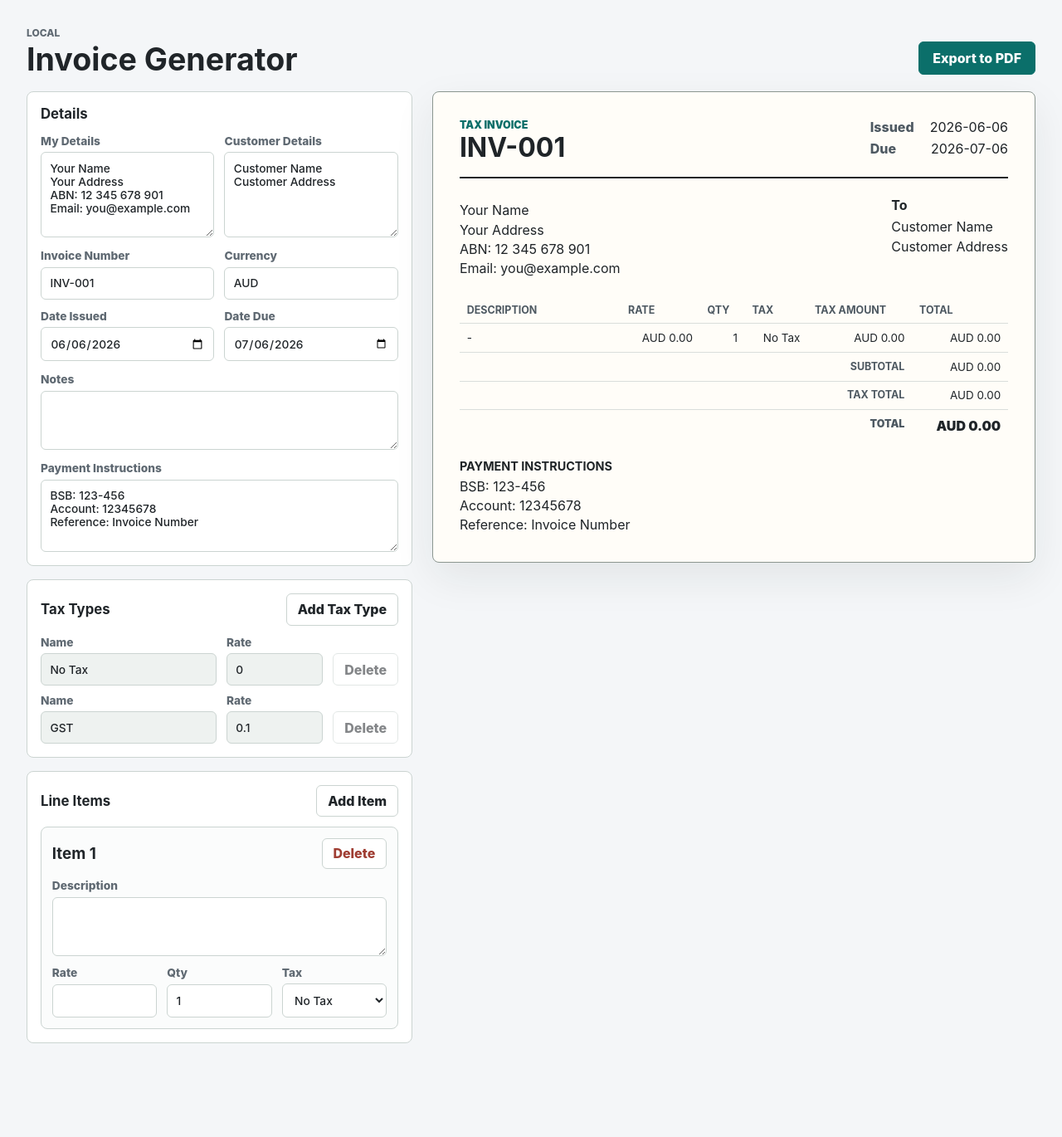
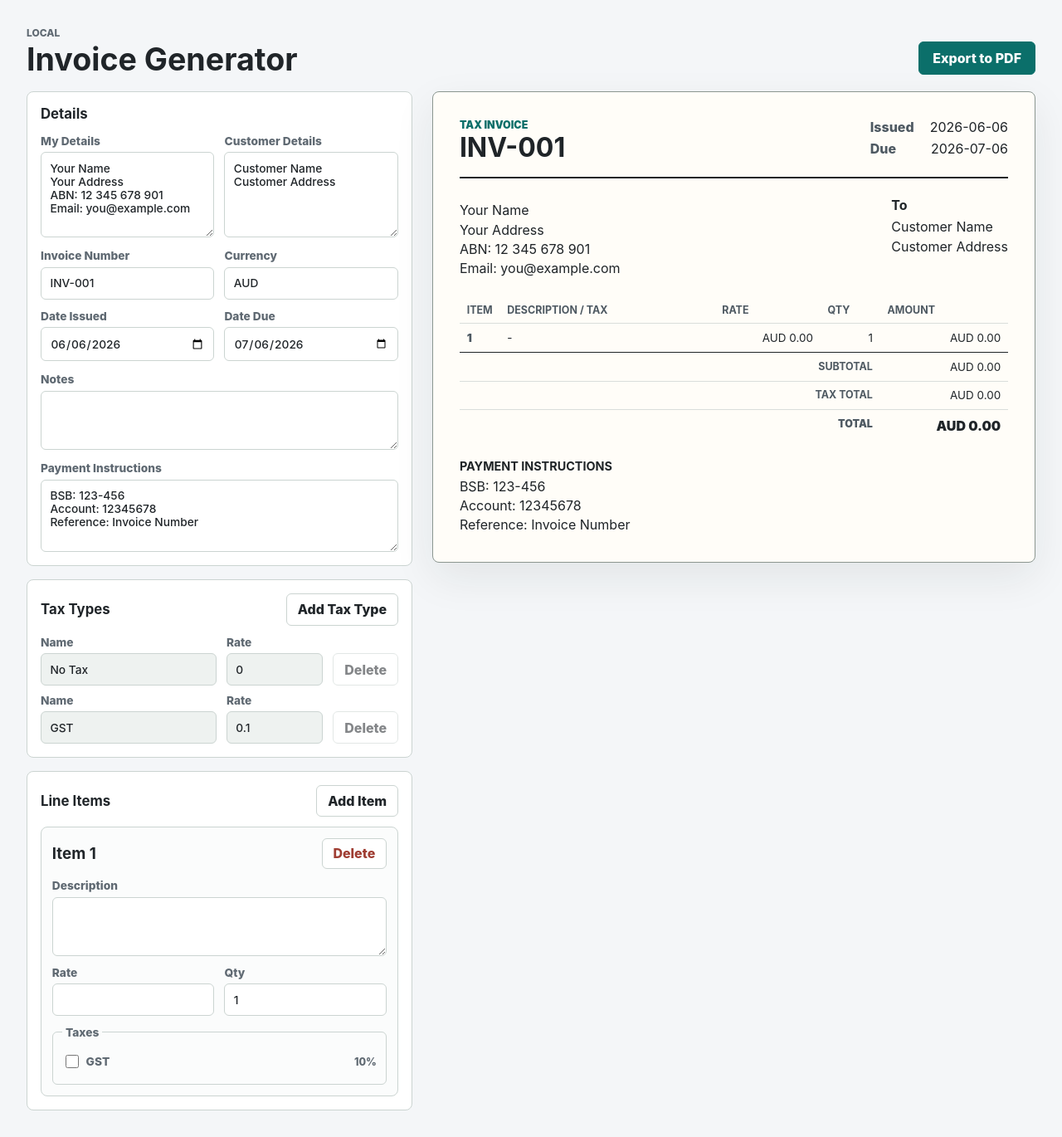
Before and after one commit to TheWorstProgrammerEver/Invoice-Generator, a React (Vite) app: page / in a window 1280 px wide. Shown: the whole page at 83% size. Before the commit the page ends 1289 px from the top, so only its background shows below. Built offline with nearby package versions, Linux system fonts and the light colour scheme.

Commit message:
Multi-tax.

```diff
--- /dev/null
+++ b/src/components/InvoicePreview/InvoiceLineRows.tsx
@@ -0,0 +1,34 @@
+import { formatMoney, formatTaxRate, toMoneyNumber } from '../../domain/invoice'
+import type { InvoiceLineTotal } from '../../types'
+import styles from './InvoicePreview.module.scss'
+
+type InvoiceLineRowsProps = {
+  currency: string
+  line: InvoiceLineTotal
+  lineNumber: number
+}
+
+export const InvoiceLineRows = ({ currency, line, lineNumber }: InvoiceLineRowsProps) => (
+  <>
+    <tr className={styles.lineRow}>
+      <th className={styles.itemNumber} scope="row">{lineNumber}</th>
+      <td className={styles.description}>{line.description || '-'}</td>
+      <td>{formatMoney(toMoneyNumber(line.rate), currency)}</td>
+      <td>{line.quantity || '0'}</td>
+      <td>{formatMoney(line.total, currency)}</td>
+    </tr>
+
+    {line.taxes.map((tax) => (
+      <tr className={styles.taxRow} key={`${line.id}-${tax.id}`}>
+        <td />
+        <th className={styles.taxName} scope="row">
+          <span className={styles.taxPrefix} aria-hidden="true">-</span>
+          {tax.name}
+        </th>
+        <td>{formatTaxRate(tax.rate)}</td>
+        <td />
+        <td>{formatMoney(tax.taxAmount, currency)}</td>
+      </tr>
+    ))}
+  </>
+)
--- a/src/components/InvoicePreview/InvoicePreview.module.scss
+++ b/src/components/InvoicePreview/InvoicePreview.module.scss
@@ -29,7 +29,9 @@
     text-transform: uppercase;
   }
 
-  tbody td:not(:first-child),
+  tbody td:nth-child(3),
+  tbody td:nth-child(4),
+  tbody td:nth-child(5),
   tfoot td {
     text-align: right;
     white-space: nowrap;
@@ -111,9 +113,37 @@
   overflow-x: auto;
 }
 
-.description {
+.itemNumber {
+  width: 3rem;
+  color: var(--color-paper-muted);
+  font-weight: 900;
+}
+
+.description,
+.taxName {
   min-width: 10rem;
   white-space: pre-wrap;
+}
+
+.lineRow th,
+.lineRow td {
+  border-bottom-color: var(--color-paper-rule);
+}
+
+.taxRow th,
+.taxRow td {
+  padding-top: 0.35rem;
+  padding-bottom: 0.35rem;
+  color: var(--color-paper-muted);
+  font-size: 0.78rem;
+}
+
+.taxName {
+  font-weight: 800;
+}
+
+.taxPrefix {
+  margin-right: 0.45rem;
 }
 
 .totalRow th,
--- a/src/components/InvoicePreview/InvoicePreview.tsx
+++ b/src/components/InvoicePreview/InvoicePreview.tsx
@@ -1,5 +1,6 @@
 import { formatMoney } from '../../domain/invoice'
 import type { InvoiceDraft, InvoiceTotals } from '../../types'
+import { InvoiceLineRows } from './InvoiceLineRows'
 import styles from './InvoicePreview.module.scss'
 
 type InvoicePreviewProps = {
@@ -39,43 +40,40 @@ export const InvoicePreview = ({ draft, totals }: InvoicePreviewProps) => (
       <table>
         <thead>
           <tr>
-            <th scope="col">Description</th>
+            <th scope="col">Item</th>
+            <th scope="col">Description / Tax</th>
             <th scope="col">Rate</th>
             <th scope="col">Qty</th>
-            <th scope="col">Tax</th>
-            <th scope="col">Tax Amount</th>
-            <th scope="col">Total</th>
+            <th scope="col">Amount</th>
           </tr>
         </thead>
         <tbody>
-          {totals.lines.map((line) => (
-            <tr key={line.id}>
-              <td className={styles.description}>{line.description || '-'}</td>
-              <td>{formatMoney(Number(line.rate) || 0, draft.currency)}</td>
-              <td>{line.quantity || '0'}</td>
-              <td>{line.taxName}</td>
-              <td>{formatMoney(line.taxAmount, draft.currency)}</td>
-              <td>{formatMoney(line.total, draft.currency)}</td>
-            </tr>
+          {totals.lines.map((line, index) => (
+            <InvoiceLineRows
+              currency={draft.currency}
+              line={line}
+              lineNumber={index + 1}
+              key={line.id}
+            />
           ))}
         </tbody>
         <tfoot>
           <tr>
-            <th scope="row" colSpan={5}>Subtotal</th>
+            <th scope="row" colSpan={4}>Subtotal</th>
             <td>{formatMoney(totals.subtotal, draft.currency)}</td>
           </tr>
           {totals.taxTotals.map((taxTotal) => (
             <tr key={taxTotal.id}>
-              <th scope="row" colSpan={5}>{taxTotal.name} Total</th>
+              <th scope="row" colSpan={4}>{taxTotal.name} Total</th>
               <td>{formatMoney(taxTotal.amount, draft.currency)}</td>
             </tr>
           ))}
           <tr>
-            <th scope="row" colSpan={5}>Tax Total</th>
+            <th scope="row" colSpan={4}>Tax Total</th>
             <td>{formatMoney(totals.totalTax, draft.currency)}</td>
           </tr>
           <tr className={styles.totalRow}>
-            <th scope="row" colSpan={5}>Total</th>
+            <th scope="row" colSpan={4}>Total</th>
             <td>{formatMoney(totals.total, draft.currency)}</td>
           </tr>
         </tfoot>
--- a/src/components/LineItemsEditor/LineItemsEditor.module.scss
+++ b/src/components/LineItemsEditor/LineItemsEditor.module.scss
@@ -62,7 +62,6 @@
 }
 
 .item input,
-.item select,
 .item textarea {
   min-width: 0;
   border: 1px solid var(--color-border);
@@ -79,8 +78,49 @@
 
 .numberGrid {
   display: grid;
-  grid-template-columns: repeat(3, minmax(0, 1fr));
+  grid-template-columns: repeat(2, minmax(0, 1fr));
   gap: 0.75rem;
+}
+
+.taxSet {
+  display: grid;
+  grid-column: 1 / -1;
+  gap: 0.45rem;
+  min-width: 0;
+  margin: 0;
+  border: 1px solid var(--color-border);
+  border-radius: 6px;
+  padding: 0.7rem;
+
+  legend {
+    padding: 0 0.25rem;
+    color: var(--color-muted);
+    font-size: 0.86rem;
+    font-weight: 800;
+  }
+}
+
+.checkbox {
+  display: grid;
+  grid-template-columns: auto minmax(0, 1fr) auto;
+  align-items: center;
+  gap: 0.55rem;
+  min-height: 2rem;
+  color: var(--color-text);
+  font-size: 0.9rem;
+  font-weight: 700;
+
+  input {
+    width: 1rem;
+    height: 1rem;
+    accent-color: var(--color-accent);
+  }
+
+  small {
+    color: var(--color-muted);
+    font-size: 0.78rem;
+    font-weight: 800;
+  }
 }
 
 @media (max-width: 640px) {
--- a/src/components/LineItemsEditor/LineItemsEditor.tsx
+++ b/src/components/LineItemsEditor/LineItemsEditor.tsx
@@ -1,3 +1,5 @@
+import { formatTaxRate } from '../../domain/invoice'
+import { noTaxId } from '../../state/invoiceDraftDefaults'
 import type { LineItem, TaxType } from '../../types'
 import styles from './LineItemsEditor.module.scss'
 
@@ -7,6 +9,16 @@ type LineItemsEditorProps = {
   addLineItem: () => void
   updateLineItem: (id: string, changes: Partial<LineItem>) => void
   removeLineItem: (id: string) => void
+}
+
+const getNextTaxTypeIds = (lineItem: LineItem, taxTypeId: string, checked: boolean) => {
+  const selectedTaxTypeIds = lineItem.taxTypeIds ?? []
+
+  if (checked) {
+    return [...new Set([...selectedTaxTypeIds, taxTypeId])]
+  }
+
+  return selectedTaxTypeIds.filter((selectedTaxTypeId) => selectedTaxTypeId !== taxTypeId)
 }
 
 export const LineItemsEditor = ({
@@ -66,19 +78,26 @@ export const LineItemsEditor = ({
               />
             </label>
 
-            <label>
-              Tax
-              <select
-                value={lineItem.taxTypeId}
-                onChange={(event) => updateLineItem(lineItem.id, { taxTypeId: event.target.value })}
-              >
-                {taxTypes.map((taxType) => (
-                  <option value={taxType.id} key={taxType.id}>
-                    {taxType.name || 'Untitled tax'}
-                  </option>
+            <fieldset className={styles.taxSet}>
+              <legend>Taxes</legend>
+              {taxTypes
+                .filter((taxType) => taxType.id !== noTaxId)
+                .map((taxType) => (
+                  <label className={styles.checkbox} key={taxType.id}>
+                    <input
+                      type="checkbox"
+                      checked={(lineItem.taxTypeIds ?? []).includes(taxType.id)}
+                      onChange={(event) =>
+                        updateLineItem(lineItem.id, {
+                          taxTypeIds: getNextTaxTypeIds(lineItem, taxType.id, event.target.checked)
+                        })
+                      }
+                    />
+                    <span>{taxType.name || 'Untitled tax'}</span>
+                    <small>{formatTaxRate(taxType.rate)}</small>
+                  </label>
                 ))}
-              </select>
-            </label>
+            </fieldset>
           </div>
         </article>
       ))}
--- a/src/domain/invoice.ts
+++ b/src/domain/invoice.ts
@@ -1,10 +1,4 @@
-import type { InvoiceDraft, InvoiceTotals, TaxType } from '../types'
-
-const fallbackTax: TaxType = {
-  id: 'tax-no',
-  name: 'No Tax',
-  rate: 0
-}
+import type { InvoiceDraft, InvoiceTotals } from '../types'
 
 export const toMoneyNumber = (value: string | number) => {
   const amount = typeof value === 'number' ? value : Number(value.trim())
@@ -14,24 +8,41 @@ export const toMoneyNumber = (value: string | number) => {
 
 export const calculateInvoice = (draft: InvoiceDraft): InvoiceTotals => {
   const taxTypesById = new Map(draft.taxTypes.map((taxType) => [taxType.id, taxType]))
-  const taxTotalsById = new Map<string, { name: string; amount: number }>()
+  const taxTotalsById = new Map<string, { name: string; rate: number; amount: number }>()
 
   const lines = draft.lineItems.map((lineItem) => {
-    const taxType = taxTypesById.get(lineItem.taxTypeId) ?? fallbackTax
     const amount = toMoneyNumber(lineItem.rate) * toMoneyNumber(lineItem.quantity)
-    const taxAmount = amount * toMoneyNumber(taxType.rate)
+    const taxes = (lineItem.taxTypeIds ?? []).flatMap((taxTypeId) => {
+      const taxType = taxTypesById.get(taxTypeId)
 
-    if (taxAmount !== 0) {
-      const current = taxTotalsById.get(taxType.id) ?? { name: taxType.name, amount: 0 }
+      if (!taxType) {
+        return []
+      }
+
+      const rate = toMoneyNumber(taxType.rate)
+      const taxAmount = amount * rate
+      const current = taxTotalsById.get(taxType.id) ?? {
+        name: taxType.name,
+        rate,
+        amount: 0
+      }
       taxTotalsById.set(taxType.id, { ...current, amount: current.amount + taxAmount })
-    }
+
+      return [{
+        id: taxType.id,
+        name: taxType.name || 'Untitled tax',
+        rate,
+        taxAmount
+      }]
+    })
+    const totalTax = taxes.reduce((sum, tax) => sum + tax.taxAmount, 0)
 
     return {
       ...lineItem,
       amount,
-      taxAmount,
-      total: amount + taxAmount,
-      taxName: taxType.name || 'Untitled tax'
+      taxes,
+      totalTax,
+      total: amount + totalTax
     }
   })
 
@@ -39,6 +50,7 @@ export const calculateInvoice = (draft: InvoiceDraft): InvoiceTotals => {
   const taxTotals = [...taxTotalsById.entries()].map(([id, tax]) => ({
     id,
     name: tax.name || 'Untitled tax',
+    rate: tax.rate,
     amount: tax.amount
   }))
   const totalTax = taxTotals.reduce((sum, tax) => sum + tax.amount, 0)
@@ -61,3 +73,11 @@ export const formatMoney = (amount: number, currency: string, locale = 'en-AU')
 
   return `${currencyCode} ${formattedAmount}`
 }
+
+export const formatTaxRate = (rate: number, locale = 'en-AU') => {
+  const formattedRate = (rate * 100).toLocaleString(locale, {
+    maximumFractionDigits: 4
+  })
+
+  return `${formattedRate}%`
+}
--- a/src/state/invoiceDraftDefaults.ts
+++ b/src/state/invoiceDraftDefaults.ts
@@ -34,7 +34,7 @@ export const createBlankLineItem = (): LineItem => ({
   description: '',
   rate: '',
   quantity: '1',
-  taxTypeId: noTaxId
+  taxTypeIds: []
 })
 
 export const createBlankTaxType = (): TaxType => ({
--- a/src/state/useInvoiceDraft.ts
+++ b/src/state/useInvoiceDraft.ts
@@ -3,8 +3,7 @@ import type { InvoiceDraft, LineItem, TaxType } from '../types'
 import {
   createBlankLineItem,
   createBlankTaxType,
-  createDefaultInvoiceDraft,
-  noTaxId
+  createDefaultInvoiceDraft
 } from './invoiceDraftDefaults'
 
 export const useInvoiceDraft = () => {
@@ -38,7 +37,9 @@ export const useInvoiceDraft = () => {
       ...current,
       taxTypes: current.taxTypes.filter((taxType) => taxType.id !== id || taxType.locked),
       lineItems: current.lineItems.map((lineItem) =>
-        lineItem.taxTypeId === id ? { ...lineItem, taxTypeId: noTaxId } : lineItem
+        (lineItem.taxTypeIds ?? []).includes(id)
+          ? { ...lineItem, taxTypeIds: lineItem.taxTypeIds.filter((taxTypeId) => taxTypeId !== id) }
+          : lineItem
       )
     }))
   }, [])
```
Also changed, not shown: src/types.ts (+11 -3 lines), 2 other files (tests, documents, lock files or other folders).
